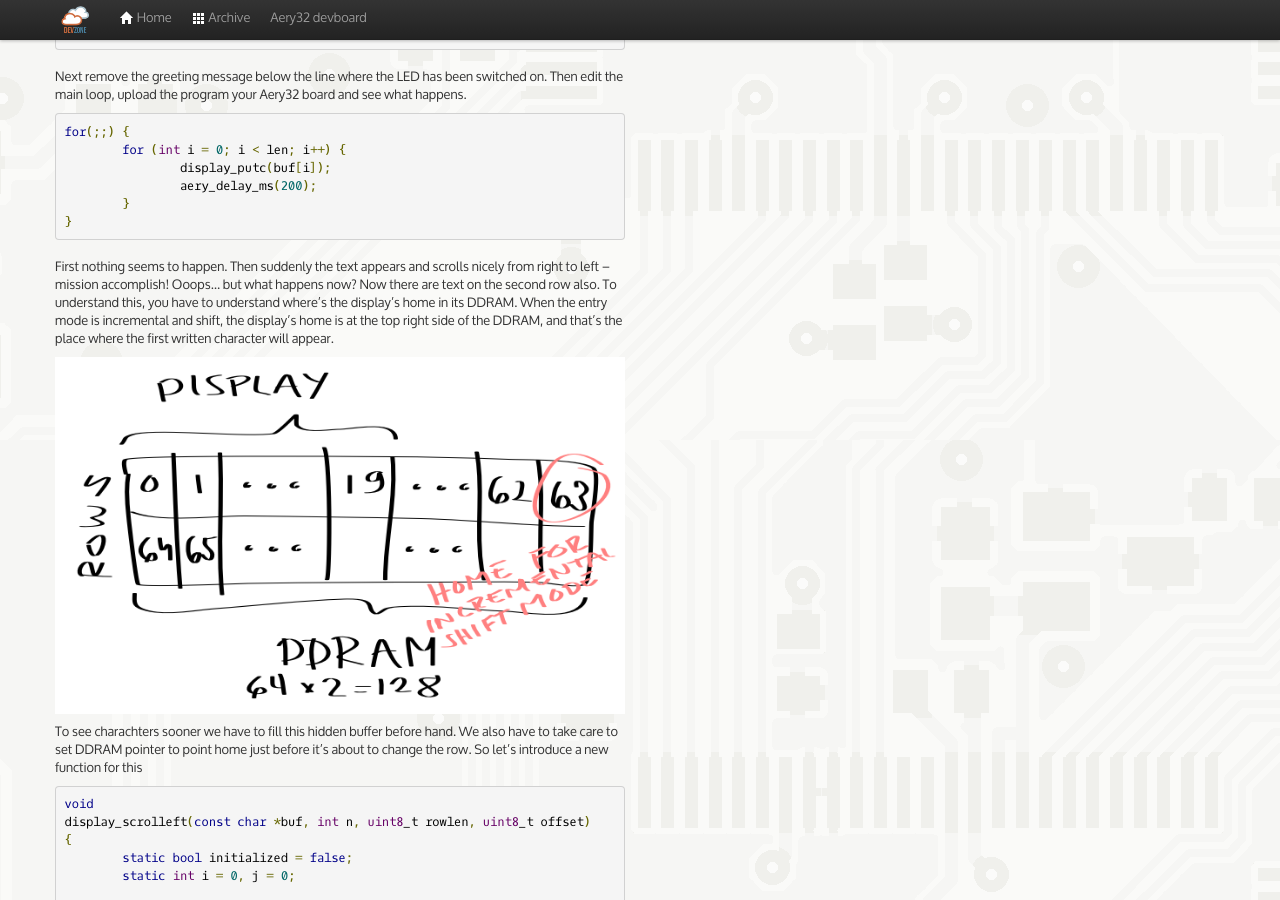
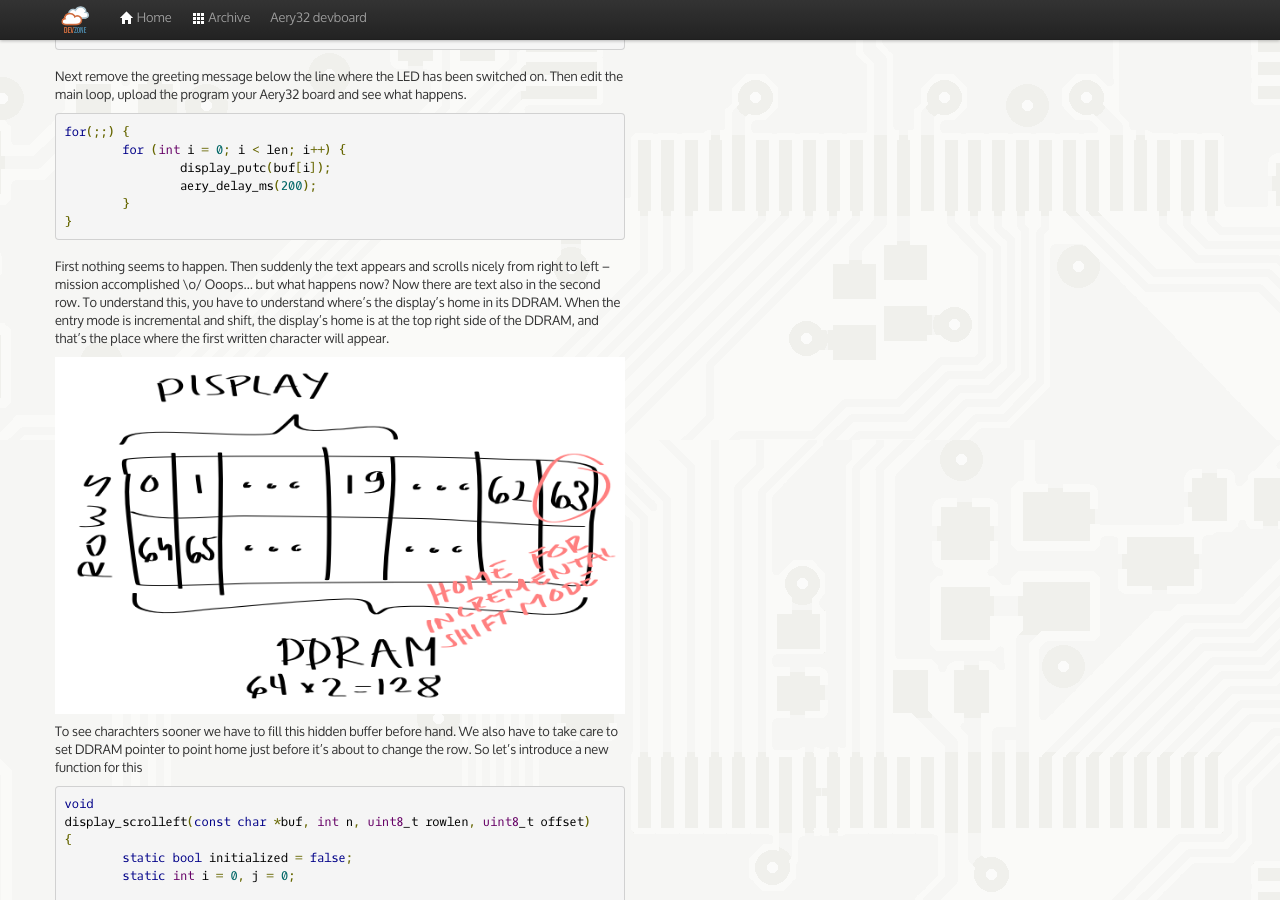
Before and after one commit to aery32/aery32.github.com, a Jekyll site: the page built from _posts/2012-06-24-scroll-text-on-hd44780-type-display.md, in a window 1280 px wide and 900 px high, scrolled down 909 px. Built offline with Jekyll 4.4.1, drawn with Linux system fonts in a browser that asks for light colours; nearby versions of some CDN libraries; Markdown is read by kramdown in place of the engine named in the settings; comment, search, counter and statistics services are not loaded.

Commit message:
Fix typo

```diff
--- a/_posts/2012-06-24-scroll-text-on-hd44780-type-display.md
+++ b/_posts/2012-06-24-scroll-text-on-hd44780-type-display.md
@@ -65,7 +65,7 @@ for(;;) {
 }
 </pre>
 
-First nothing seems to happen. Then suddenly the text appears and scrolls nicely from right to left &ndash; mission accomplish! Ooops... but what happens now? Now there are text on the second row also. To understand this, you have to understand where's the display's home in its DDRAM. When the entry mode is incremental and shift, the display's home is at the top right side of the DDRAM, and that's the place where the first written character will appear.
+First nothing seems to happen. Then suddenly the text appears and scrolls nicely from right to left &ndash; mission accomplished \o/ Ooops... but what happens now? Now there are text also in the second row. To understand this, you have to understand where's the display's home in its DDRAM. When the entry mode is incremental and shift, the display's home is at the top right side of the DDRAM, and that's the place where the first written character will appear.
 
 ![NHD‐0220](/images/nhd-0220_ddram.png "NHD‐0220DZW‐AG5 jumper selection for SPI")
 
```
